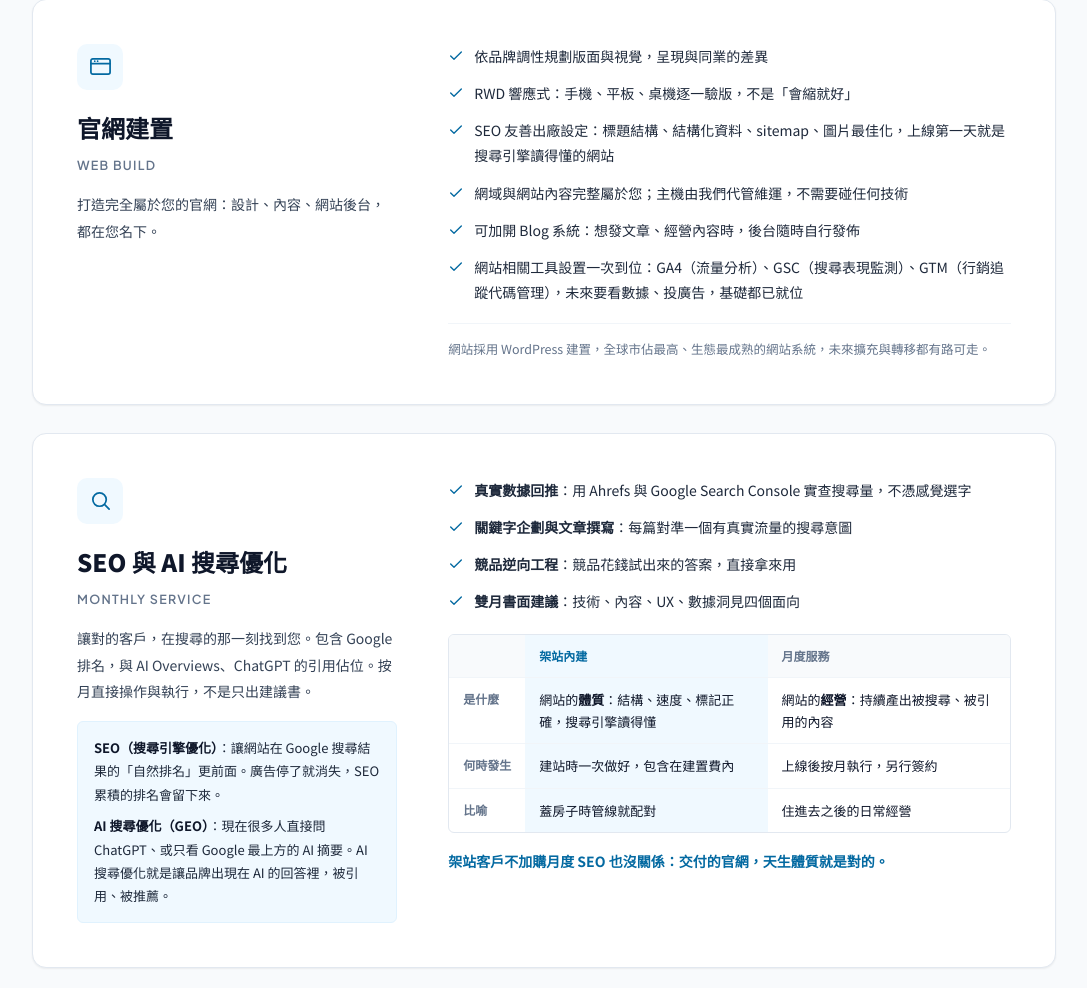
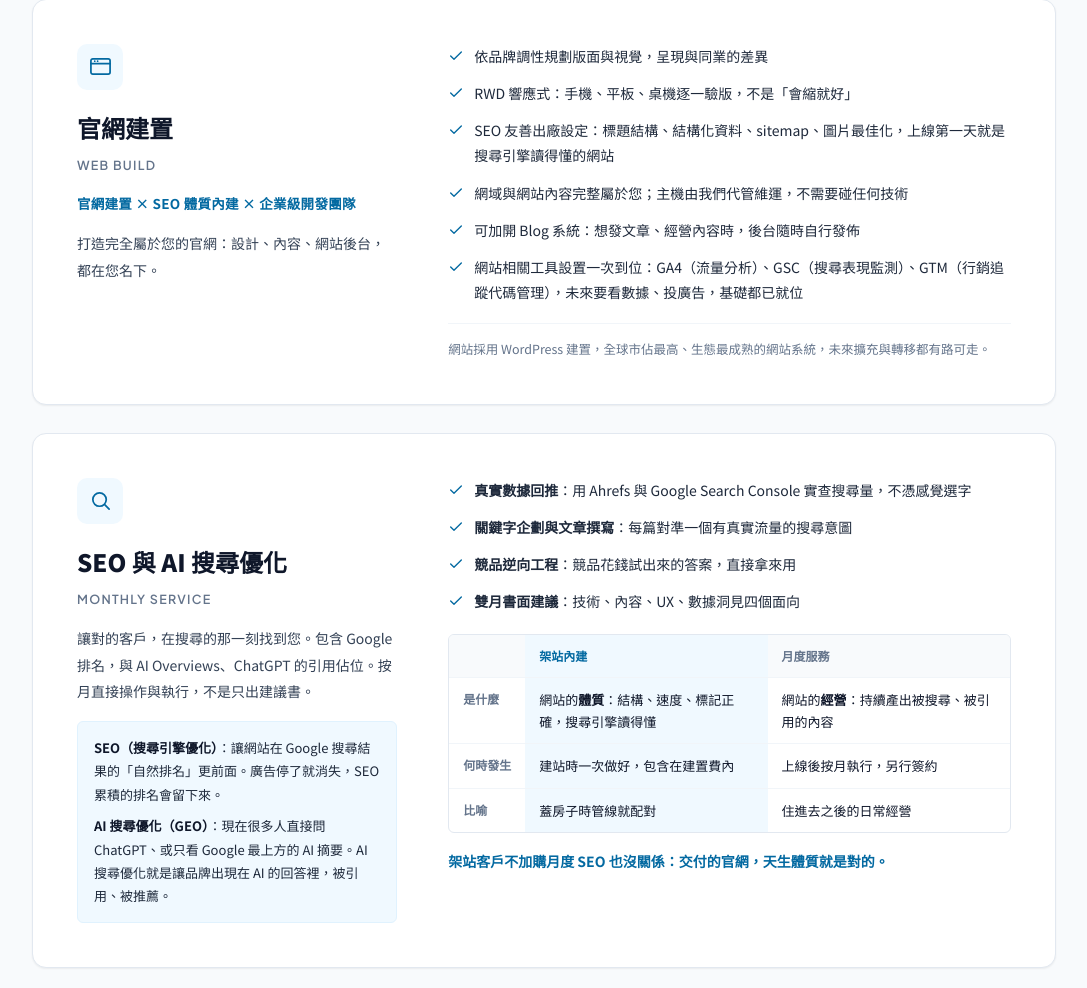
Before and after one commit to jane0601ej/startlike-site, a plain HTML site: page index.html in a window 1280 px wide. Shown: the part 1643-2631 px from the top of the page, without its empty margins (96-1183 px from the left). Drawn offline with Linux system fonts and the light colour scheme.

Commit message:
補回卡一副標
Co-Authored-By: Claude Fable 5 <noreply@anthropic.com>

```diff
--- a/index.html
+++ b/index.html
@@ -178,6 +178,7 @@ a{color:inherit;text-decoration:none}
 .svc .ic svg{width:23px;height:23px;stroke:var(--blue-700)}
 .svc .svc-t{display:flex;flex-direction:column}
 .svc .svc-t .tt{margin-top:16px}
+.svc .sub-line{margin-top:14px;font-size:13.5px;font-weight:700;color:var(--blue-700);letter-spacing:.02em}
 .svc h3{font-size:clamp(20px,2.2vw,24px);font-weight:900}
 .svc .mode{margin-top:4px;font-family:var(--font-en);font-size:var(--t-micro);font-weight:600;letter-spacing:.1em;text-transform:uppercase;color:var(--slate-500)}
 .svc .intro{margin-top:14px;font-size:var(--t-small);line-height:1.9;color:var(--navy-700)}
@@ -492,6 +493,7 @@ a{color:inherit;text-decoration:none}
       <article class="svc rv">
         <div>
           <div class="svc-t"><div class="ic"><svg viewBox="0 0 24 24" fill="none" stroke-width="1.8" stroke-linecap="round" stroke-linejoin="round"><rect x="2" y="4" width="20" height="16" rx="2"/><path d="M2 9h20M6 6.5h.01M9 6.5h.01"/></svg></div><div class="tt"><h3>官網建置</h3><div class="mode">Web Build</div></div></div>
+          <div class="sub-line">官網建置 × SEO 體質內建 × 企業級開發團隊</div>
           <p class="intro">打造完全屬於您的官網：設計、內容、網站後台，都在您名下。</p>
         </div>
         <div>
```
